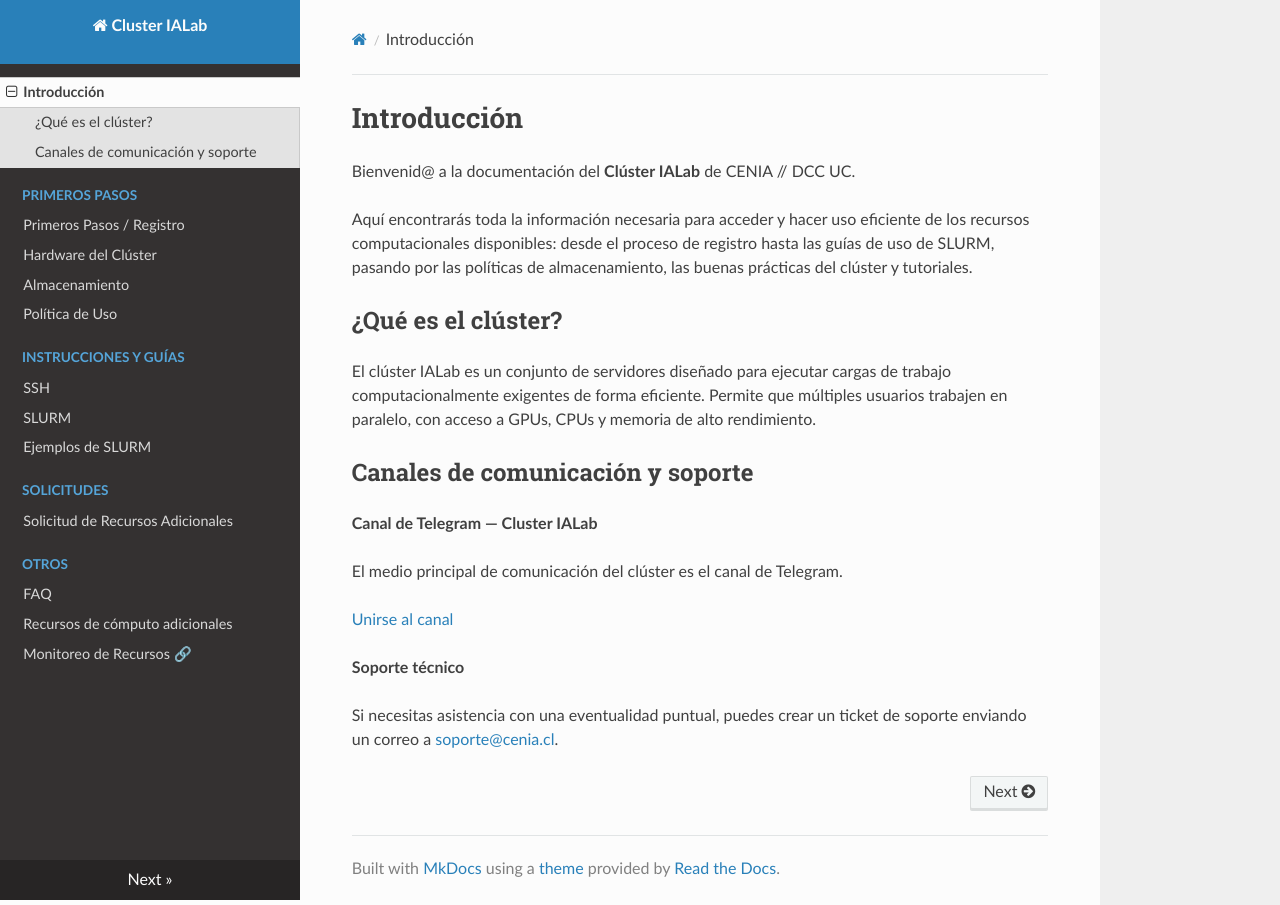
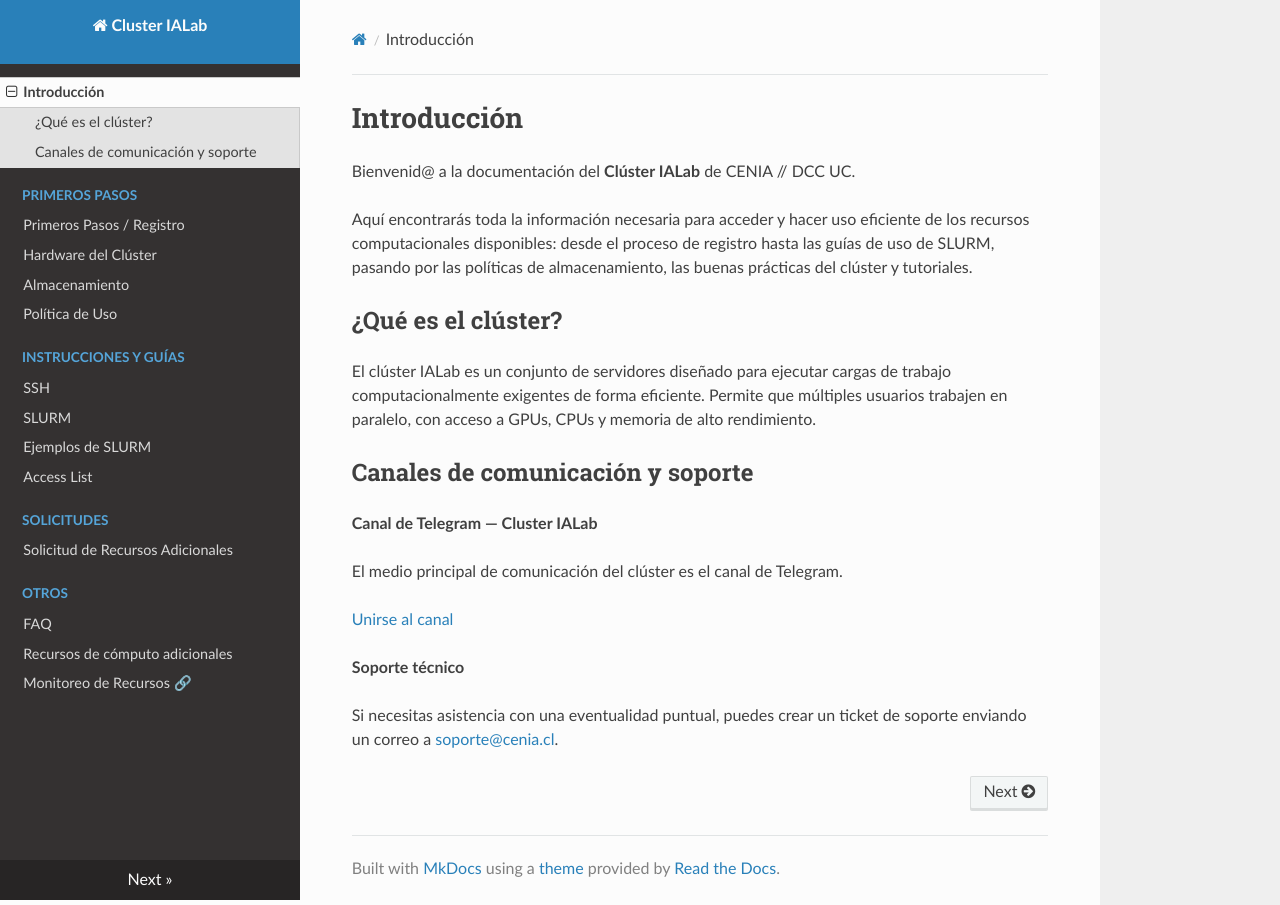
Before and after one commit to Sysadmins-CENIA/Cluster-IALab-Docs, an MkDocs documentation site: the page built from docs/index.md, in a window 1280 px wide. Built offline with MkDocs 1.6.1, drawn with Linux system fonts in a browser that asks for light colours; nearby versions of some CDN libraries.

Commit message:
added_Access_Lists_to_sidebar_navigation

```diff
--- a/mkdocs.yml
+++ b/mkdocs.yml
@@ -10,6 +10,7 @@
     - SSH: instructions-and-guides/ssh.md
     - SLURM: instructions-and-guides/slurm.md
     - Ejemplos de SLURM: instructions-and-guides/slurm_examples.md
+    - Access List: instructions-and-guides/acl.md
   - Solicitudes:
     - Solicitud de Recursos Adicionales: additional_resources.md
   - Otros:
```
